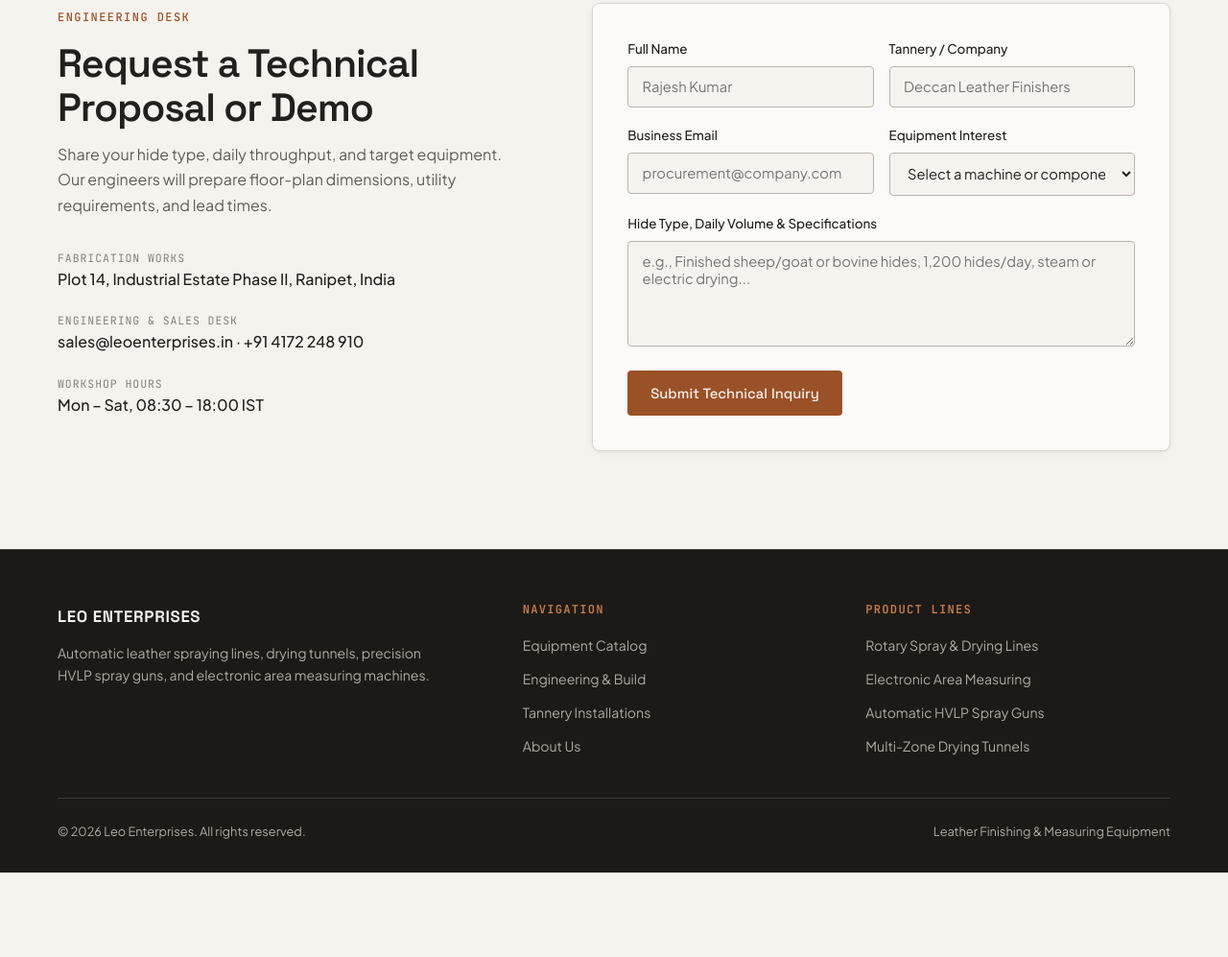
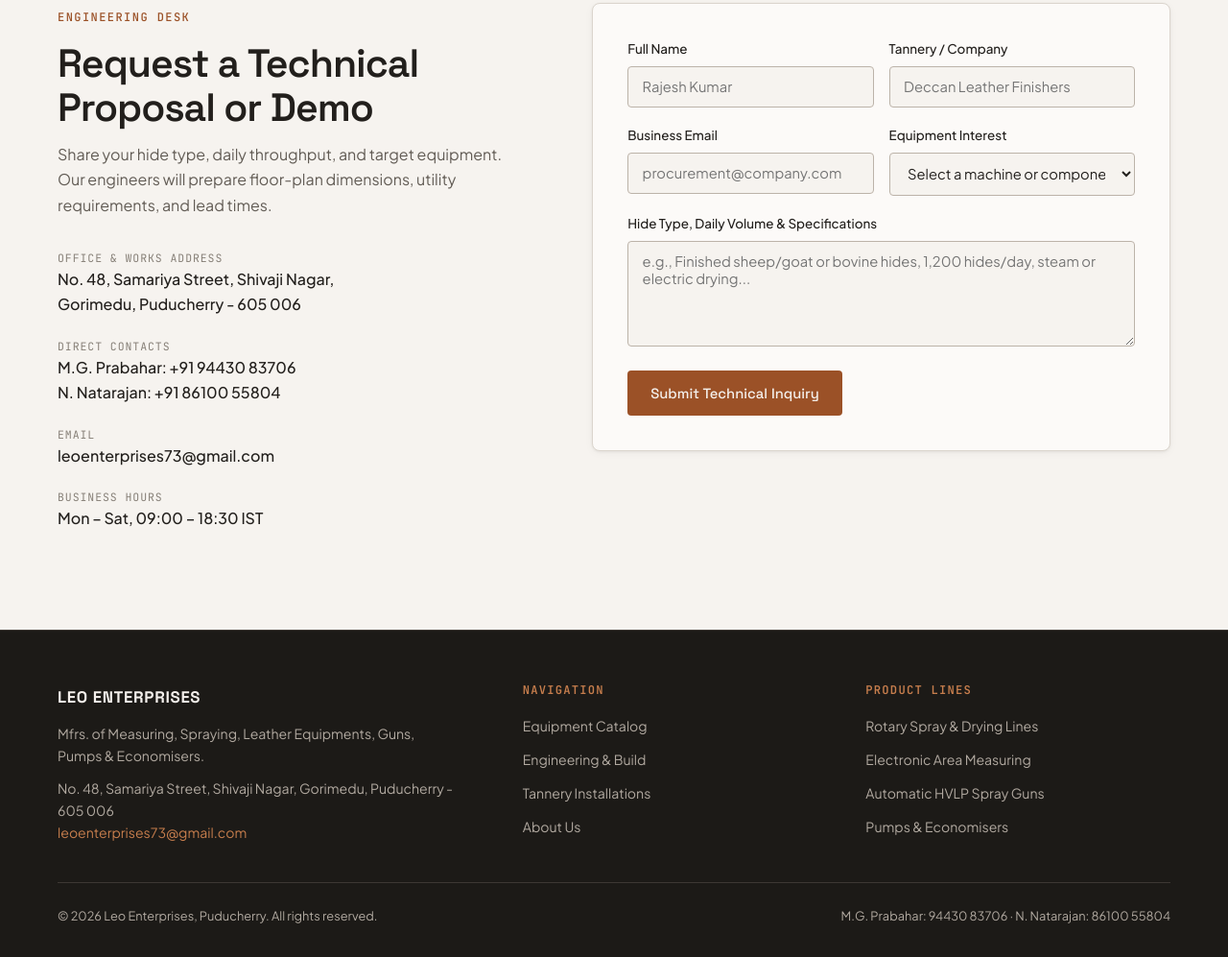
Before and after one commit to vzubin/leo-enterprises, a plain HTML site: page index.html in a window 1280 px wide. Shown: the part 5016-6013 px from the top of the page at 96% size. Before the commit the page ends 5925 px from the top, so only its background shows below. Drawn offline with Linux system fonts and the light colour scheme.

Commit message:
Add official address, email, and contact details from visiting card

```diff
--- a/index.html
+++ b/index.html
@@ -607,16 +607,28 @@
 
           <div class="contact-details">
             <div>
-              <span class="contact-item-label">Fabrication Works</span>
-              <span class="contact-item-val">Plot 14, Industrial Estate Phase II, Ranipet, India</span>
+              <span class="contact-item-label">Office &amp; Works Address</span>
+              <span class="contact-item-val">
+                No. 48, Samariya Street, Shivaji Nagar,<br />
+                Gorimedu, Puducherry - 605 006
+              </span>
             </div>
             <div>
-              <span class="contact-item-label">Engineering &amp; Sales Desk</span>
-              <span class="contact-item-val">sales@leoenterprises.in &middot; +91 4172 248 910</span>
+              <span class="contact-item-label">Direct Contacts</span>
+              <span class="contact-item-val">
+                M.G. Prabahar: <a href="tel:+919443083706">+91 94430 83706</a><br />
+                N. Natarajan: <a href="tel:+918610055804">+91 86100 55804</a>
+              </span>
             </div>
             <div>
-              <span class="contact-item-label">Workshop Hours</span>
-              <span class="contact-item-val">Mon – Sat, 08:30 – 18:00 IST</span>
+              <span class="contact-item-label">Email</span>
+              <span class="contact-item-val">
+                <a href="mailto:leoenterprises73@gmail.com">leoenterprises73@gmail.com</a>
+              </span>
+            </div>
+            <div>
+              <span class="contact-item-label">Business Hours</span>
+              <span class="contact-item-val">Mon – Sat, 09:00 – 18:30 IST</span>
             </div>
           </div>
         </div>
@@ -750,8 +762,11 @@
         <div>
           <span class="brand-name" style="color: var(--text-on-dark);">Leo Enterprises</span>
           <p class="footer-desc">
-            Automatic leather spraying lines, drying tunnels, precision HVLP spray guns, and
-            electronic area measuring machines.
+            Mfrs. of Measuring, Spraying, Leather Equipments, Guns, Pumps &amp; Economisers.
+          </p>
+          <p class="footer-desc" style="margin-top: 0.65rem;">
+            No. 48, Samariya Street, Shivaji Nagar, Gorimedu, Puducherry - 605 006<br />
+            <a href="mailto:leoenterprises73@gmail.com" style="color: var(--accent-cognac-light);">leoenterprises73@gmail.com</a>
           </p>
         </div>
 
@@ -771,14 +786,14 @@
             <li><a href="#machinery">Rotary Spray &amp; Drying Lines</a></li>
             <li><a href="#machinery">Electronic Area Measuring</a></li>
             <li><a href="#machinery">Automatic HVLP Spray Guns</a></li>
-            <li><a href="#machinery">Multi-Zone Drying Tunnels</a></li>
+            <li><a href="#machinery">Pumps &amp; Economisers</a></li>
           </ul>
         </div>
       </div>
 
       <div class="footer-bottom">
-        <span>&copy; 2026 Leo Enterprises. All rights reserved.</span>
-        <span>Leather Finishing &amp; Measuring Equipment</span>
+        <span>&copy; 2026 Leo Enterprises, Puducherry. All rights reserved.</span>
+        <span>M.G. Prabahar: 94430 83706 &middot; N. Natarajan: 86100 55804</span>
       </div>
     </div>
   </footer>
```
